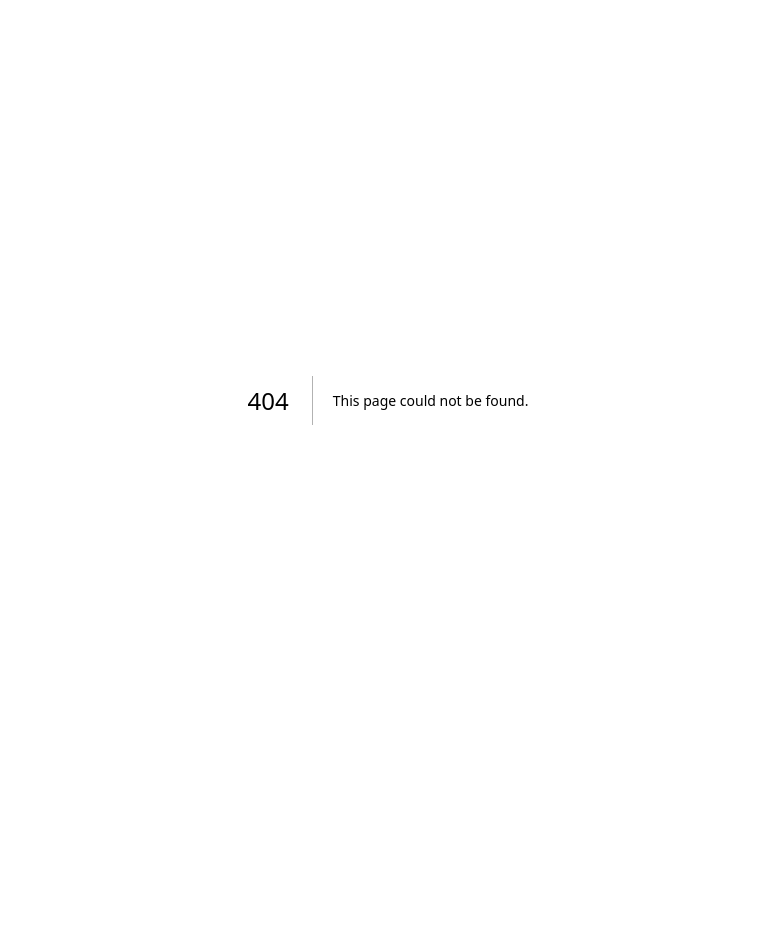
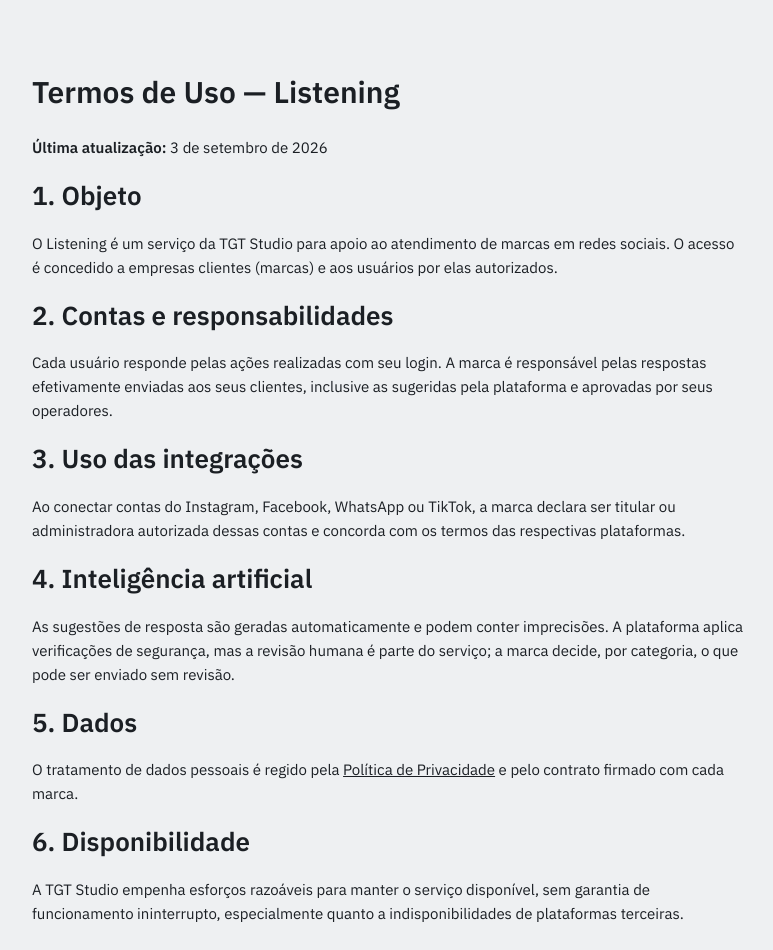
Before and after one commit to jbutuem/BRANDS, a Next.js app: page /termos in a window 1280 px wide. Before the commit this address had no page. Shown: the top 950 px of the page, without its empty margins (252-1025 px from the left). Before the commit the page ends 800 px from the top, so only its background shows below. Built offline with nearby package versions, Linux system fonts and the light colour scheme.

Commit message:
public: termos de uso

```diff
--- /dev/null
+++ b/app/termos/page.tsx
@@ -0,0 +1,24 @@
+export const metadata = { title: "Termos de Uso — Listening (TGT Studio)" };
+
+export default function Termos() {
+  return (
+    <main style={{ maxWidth: 760, margin: "0 auto", padding: "48px 24px", lineHeight: 1.6 }}>
+      <h1>Termos de Uso — Listening</h1>
+      <p><b>Última atualização:</b> 3 de setembro de 2026</p>
+      <h2>1. Objeto</h2>
+      <p>O Listening é um serviço da TGT Studio para apoio ao atendimento de marcas em redes sociais. O acesso é concedido a empresas clientes (marcas) e aos usuários por elas autorizados.</p>
+      <h2>2. Contas e responsabilidades</h2>
+      <p>Cada usuário responde pelas ações realizadas com seu login. A marca é responsável pelas respostas efetivamente enviadas aos seus clientes, inclusive as sugeridas pela plataforma e aprovadas por seus operadores.</p>
+      <h2>3. Uso das integrações</h2>
+      <p>Ao conectar contas do Instagram, Facebook, WhatsApp ou TikTok, a marca declara ser titular ou administradora autorizada dessas contas e concorda com os termos das respectivas plataformas.</p>
+      <h2>4. Inteligência artificial</h2>
+      <p>As sugestões de resposta são geradas automaticamente e podem conter imprecisões. A plataforma aplica verificações de segurança, mas a revisão humana é parte do serviço; a marca decide, por categoria, o que pode ser enviado sem revisão.</p>
+      <h2>5. Dados</h2>
+      <p>O tratamento de dados pessoais é regido pela <a href="/privacidade">Política de Privacidade</a> e pelo contrato firmado com cada marca.</p>
+      <h2>6. Disponibilidade</h2>
+      <p>A TGT Studio empenha esforços razoáveis para manter o serviço disponível, sem garantia de funcionamento ininterrupto, especialmente quanto a indisponibilidades de plataformas terceiras.</p>
+      <h2>7. Contato</h2>
+      <p>contato@tgtstudio.com.br</p>
+    </main>
+  );
+}
```
